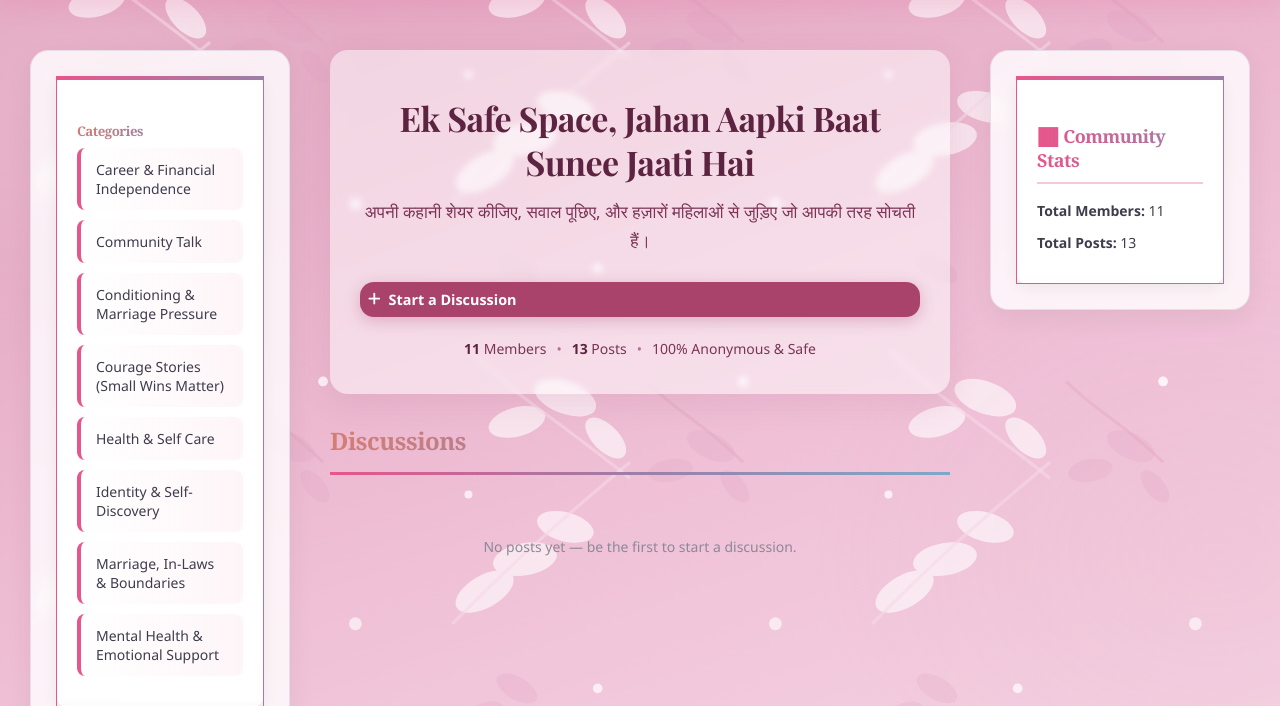
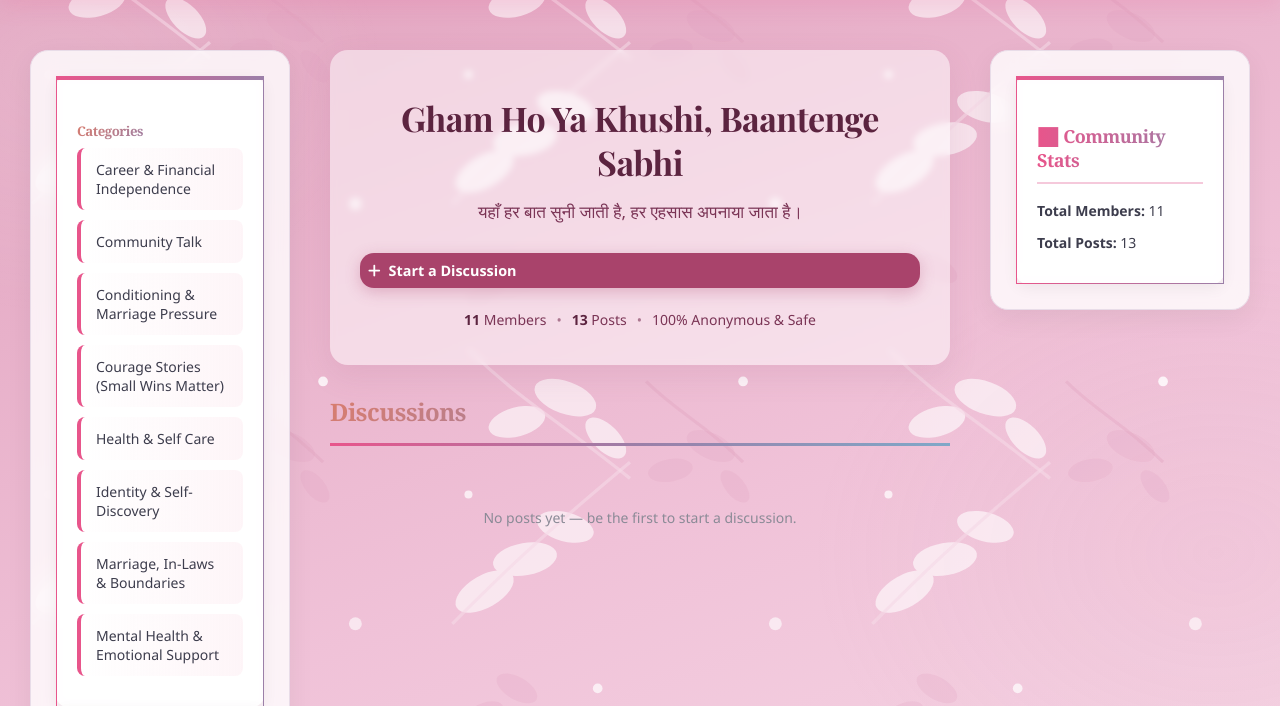
Before and after one commit to monikasareeen-bit/womenkonnect, a Django app: page / in a window 1280 px wide. Shown: the part 87-793 px from the top of the page. Run offline with Django 5.2, Linux system fonts and the light colour scheme; a user stored in the database is signed in; data comes from the database, SQL or seed files in the repository; parts of the project's set-up code (start-up, migrations or seed data) failed here and were passed over.

Commit message:
Update hero title and tagline

```diff
--- a/community/templates/community/home_two_panel.html
+++ b/community/templates/community/home_two_panel.html
@@ -20,8 +20,8 @@
 
     <!-- Hero -->
     <section class="home-hero">
-        <h1 class="home-hero-title">Ek Safe Space, Jahan Aapki Baat Sunee Jaati Hai</h1>
-        <p class="home-hero-tagline">अपनी कहानी शेयर कीजिए, सवाल पूछिए, और हज़ारों महिलाओं से जुड़िए जो आपकी तरह सोचती हैं।</p>
+                <h1 class="home-hero-title">Gham Ho Ya Khushi, Baantenge Sabhi</h1>
+                <p class="home-hero-tagline">यहाँ हर बात सुनी जाती है, हर एहसास अपनाया जाता है।</p>
         <div class="home-hero-cta">
             {% if user.is_authenticated %}
             <a href="{% url 'create_post' %}" class="btn btn-primary btn-lg">
```
